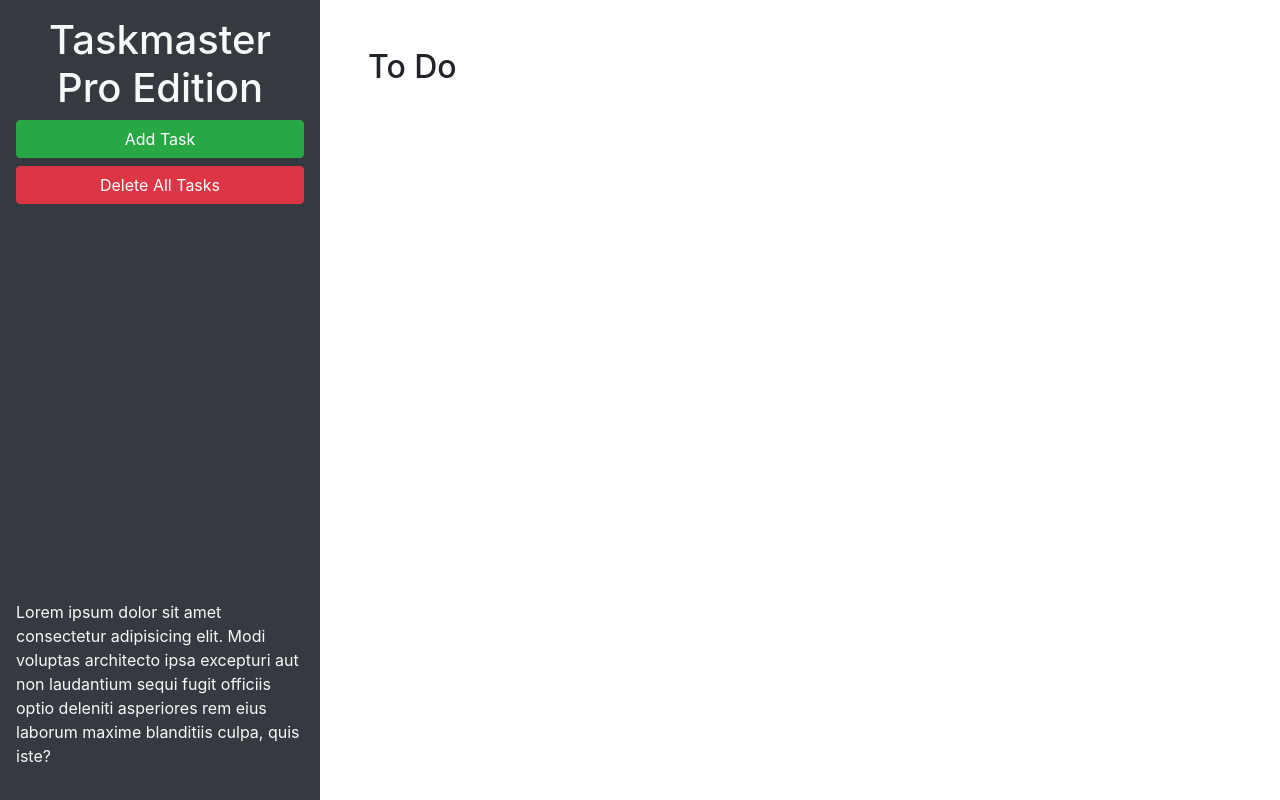
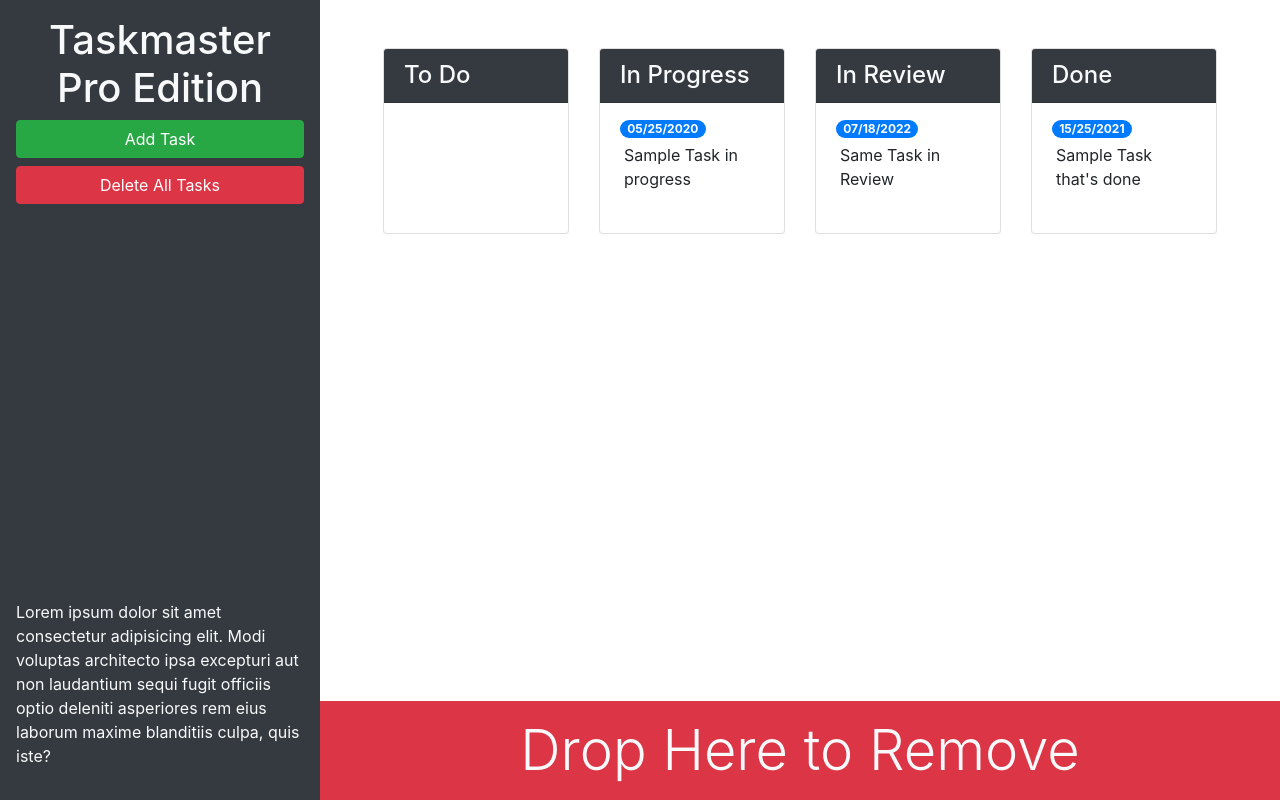
Before and after one commit to Waters000/taskmaster-pro, a plain HTML site: page index.html in a window 1280 px wide. Drawn offline with nearby package versions, Linux system fonts and the light colour scheme.

Commit message:
updated with bootstrap layout

```diff
--- a/index.html
+++ b/index.html
@@ -13,21 +13,72 @@
 <body>
 
   <div class="row min-vh-100 no-gutters">
-    <header class="col-12 col-lg-3 bg-dark text-light d-flex flex-column p-4 p-lg-3">
+    <header class="col-12 col-lg-3 bg-dark text-light sticky-top d-flex flex-column p-4 p-lg-3">
       <h1 class="text-center">Taskmaster Pro Edition</h1>
       <button id="create-task" class="btn btn-block btn-success" data-toggle="modal" data-target="#task-form-modal">Add
         Task</button>
       <button id="remove-tasks" class="btn btn-block btn-danger">Delete All Tasks</button>
-      <p class="mt-auto">Lorem ipsum dolor sit amet consectetur adipisicing elit. Modi voluptas architecto ipsa
+      <p class="mt-auto d-none d-lg-block">Lorem ipsum dolor sit amet consectetur adipisicing elit. Modi voluptas architecto ipsa
         excepturi aut non
         laudantium sequi fugit officiis optio deleniti asperiores rem eius laborum maxime blanditiis culpa, quis iste?
       </p>
     </header>
-    <main class="col-12 col-lg-9">
-      <div class="m-5">
-        <h2>To Do</h2>
-        <ul id="list-toDo" class="list-group"> </ul>
+    <main class="col-12 col-lg-9 d-flex flex-column">
+      <div class="m-5 row justify-content-around">
+        <!--todo start-->
+        <div class="col-12 col-md-6 col-xl-3 mb-3">
+          <div class="card">
+        <h4 class="card-header bg-dark text-light">To Do</h4>
+        <ul id="list-toDo" class="list-group list-group-flush"> </ul>
       </div>
+    </div>
+      <!--todo end-->
+      <!--in progress start-->
+      <div class="col-12 col-md-6 col-xl-3 mb-3">
+        <div class="card">
+        <h4 class="card-header bg-dark text-light">In Progress</h4>
+        <ul id="list-inProgress" class="list-group list-group-flush">
+          <li class="list-group-item">
+            <span class="badge badge-primary badge-pill">05/25/2020</span>
+            <p class="m-1">Sample Task in progress</p>
+          </li>
+        </ul>
+      </div>
+    </div>
+      <!-- in progress end-->
+      <!--in review start-->
+      <div class="col-12 col-md-6 col-xl-3 mb-3">
+        <div class="card">
+        <h4 class="card-header bg-dark text-light">In Review</h4>
+        <ul id="list-inReview" class="list-group list-group-flush">
+          <li class="list-group-item">
+            <span class="badge badge-primary badge-pill">07/18/2022</span>
+            <p class="m-1">Same Task in Review</p>
+          </li>
+        </ul>
+      </div>
+    </div>
+      <!-- End review -->
+      <!--done area start-->
+      <div class="col-12 col-md-6 col-xl-3 mb-3">
+        <div class="card">
+        <h4 class="card-header bg-dark text-light">Done</h4>
+        <ul id="list-done" class="list-group list-group-flush">
+          <li class="list-group-item">
+            <span class="badge badge-primary badge-pill">15/25/2021</span>
+            <p class="m-1">Sample Task that's done</p>
+          </li>
+        </ul>
+      </div>
+    </div>
+      <!--end done area-->
+    </div>
+    <!-- trash drop zone-->
+    <div id="trash" class="mt-auto">
+      <div class=" w-100 bg-danger p-3 text-center text-light display-4 mt-auto">
+        Drop Here to Remove
+      </div>
+    </div>
     </main>
   </div>
 
@@ -46,11 +97,11 @@
           <form>
             <div class="form-group">
               <label for="modalTaskDescription">Task description</label>
-              <textarea id="modalTaskDescription" rows="3"></textarea>
+              <textarea id="modalTaskDescription" rows="3" class="form-control"></textarea>
             </div>
             <div class="form-group">
               <label for="modalDueDate">Due date</label>
-              <input type="text" id="modalDueDate" placeholder="mm/dd/yyyy" autocomplete="off" />
+              <input type="text" class="form-control" id="modalDueDate" placeholder="mm/dd/yyyy" autocomplete="off" />
             </div>
           </form>
         </div>
```
